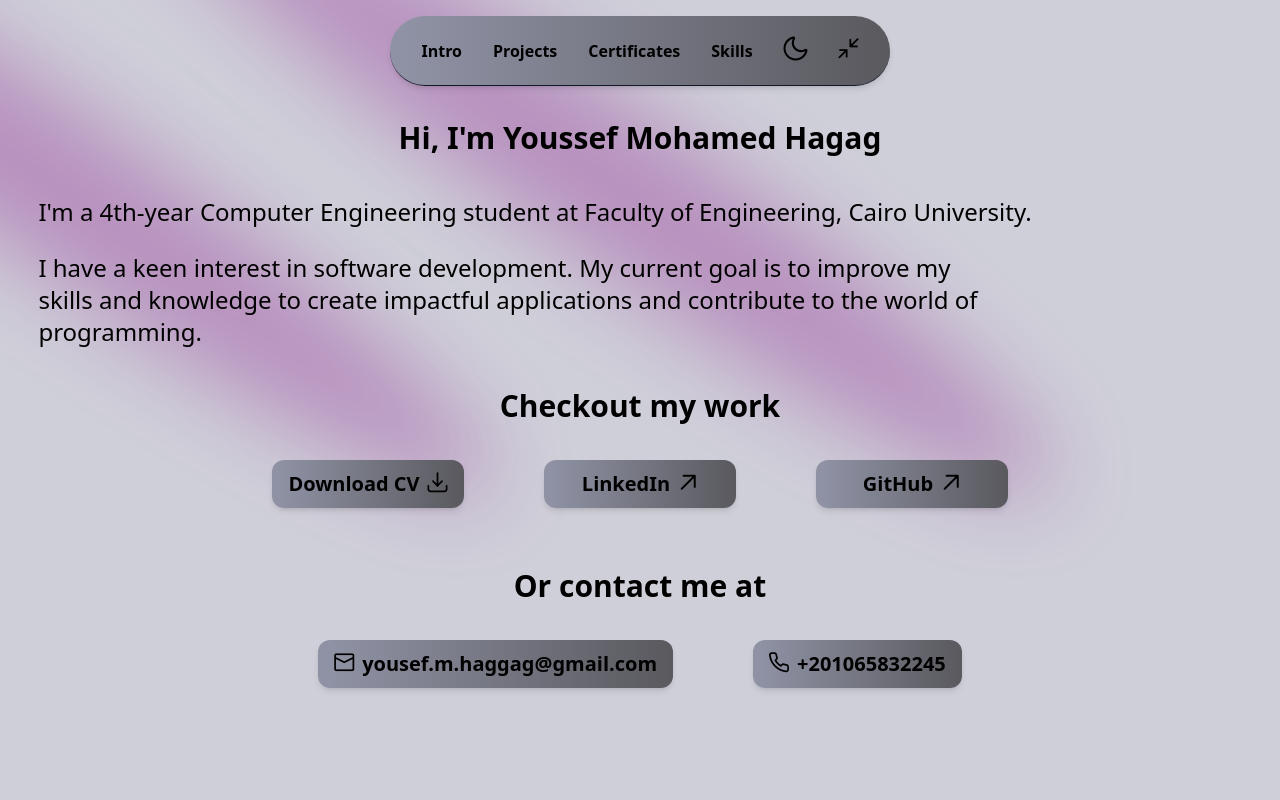
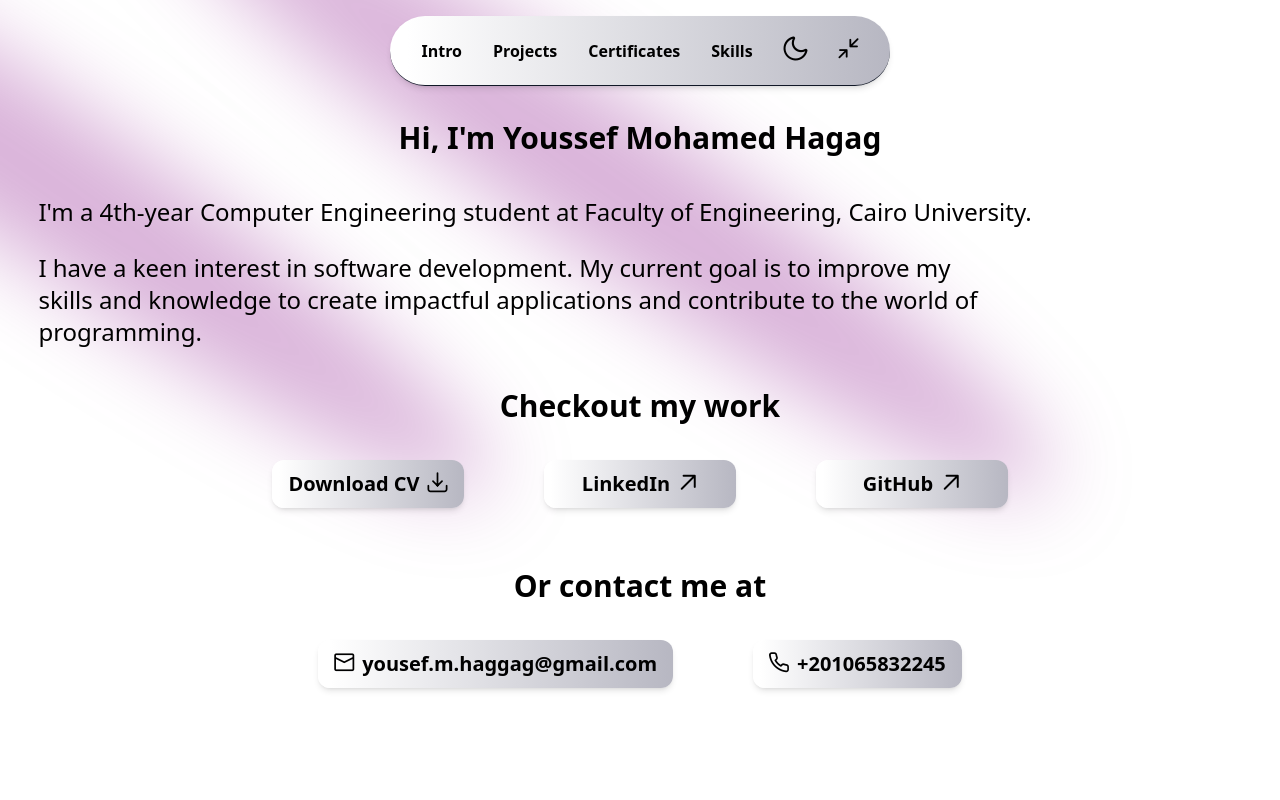
Before and after one commit to Youssef-Hagag/portfolio, a React (Create React App) app: page / in a window 1280 px wide. Shown: the top 800 px of the page. Built offline with nearby package versions, Linux system fonts and the light colour scheme.

Commit message:
changing some colors

```diff
--- a/src/Components/Button.jsx
+++ b/src/Components/Button.jsx
@@ -3,7 +3,7 @@ import "primeicons/primeicons.css"
 
 export default function Button({ text, onClick, icon, iconBeforeText }) {
   return (
-    <button className="bg-button-gradient button-hover min-h-12 min-w-48 rounded-xl px-4 py-2 text-xl font-bold shadow-md focus:outline-none" onClick={onClick}>
+    <button className="bg-button-gradient dark:bg-button-gradient-dark button-hover min-h-12 min-w-48 rounded-xl px-4 py-2 text-xl font-bold shadow-md focus:outline-none" onClick={onClick}>
       {icon && iconBeforeText && <i className={`pi pi-${icon} mr-2`}></i>}
       {text}
       {icon && !iconBeforeText && <i className={`pi pi-${icon} ml-2`}></i>}
--- a/src/Components/Nav.jsx
+++ b/src/Components/Nav.jsx
@@ -1,55 +1,72 @@
-import React, { useState, useEffect } from "react"
-import ThemeToggle from "./ThemeToggle"
+import React, { useState, useEffect } from "react";
+import ThemeToggle from "./ThemeToggle";
 
 const Nav = () => {
   const scrollToSection = (id) => {
-    const section = document.getElementById(id)
-    section.scrollIntoView({ behavior: "smooth" })
-  }
+    const section = document.getElementById(id);
+    section.scrollIntoView({ behavior: "smooth" });
+  };
 
-  const [navVisible, setNavVisible] = useState(true)
-  const [lastScrollY, setLastScrollY] = useState(0)
-  const [collapsed, setCollapsed] = useState(false)
+  const [navVisible, setNavVisible] = useState(true);
+  const [lastScrollY, setLastScrollY] = useState(0);
+  const [collapsed, setCollapsed] = useState(false);
 
   useEffect(() => {
     const handleScroll = () => {
       if (window.scrollY > lastScrollY) {
         // Scrolling down
-        setNavVisible(false)
+        setNavVisible(false);
       } else {
         // Scrolling up
-        setNavVisible(true)
+        setNavVisible(true);
       }
-      setLastScrollY(window.scrollY)
-    }
+      setLastScrollY(window.scrollY);
+    };
 
-    window.addEventListener("scroll", handleScroll)
+    window.addEventListener("scroll", handleScroll);
 
     return () => {
-      window.removeEventListener("scroll", handleScroll)
-    }
-  }, [lastScrollY])
+      window.removeEventListener("scroll", handleScroll);
+    };
+  }, [lastScrollY]);
 
   return (
-    <nav className={`bg-button-gradient fixed left-0 right-0 z-[100] mx-auto mt-4 flex h-[70px] justify-around rounded-full border-b border-gray-900 px-4 py-2 text-xs font-bold shadow-md transition-transform duration-500 ${collapsed ? "w-[70px] translate-x-[40vw]" : "translate-x-0 sm:w-[500px]"} ${navVisible ? "translate-y-0" : "-translate-y-[150%]"}  sm:text-base`}>
+    <nav
+      className={`bg-button-gradient dark:bg-button-gradient-dark fixed left-0 right-0 z-[100] mx-auto mt-4 flex h-[70px] justify-around rounded-full border-b border-gray-900 px-4 py-2 text-xs font-bold shadow-md transition-transform duration-500 ${collapsed ? "w-[70px] translate-x-[40vw]" : "translate-x-0 sm:w-[500px]"} ${navVisible ? "translate-y-0" : "-translate-y-[150%]"} sm:text-base`}
+    >
       {!collapsed && (
         <>
-          <button className="hover:opacity-50 focus:outline-none" onClick={() => scrollToSection("Intro")}>
+          <button
+            className="hover:opacity-50 focus:outline-none"
+            onClick={() => scrollToSection("Intro")}
+          >
             Intro
           </button>
-          <button className="hover:opacity-50 focus:outline-none" onClick={() => scrollToSection("Projects")}>
+          <button
+            className="hover:opacity-50 focus:outline-none"
+            onClick={() => scrollToSection("Projects")}
+          >
             Projects
           </button>
-          <button className="hover:opacity-50 focus:outline-none" onClick={() => scrollToSection("Certificates")}>
+          <button
+            className="hover:opacity-50 focus:outline-none"
+            onClick={() => scrollToSection("Certificates")}
+          >
             Certificates
           </button>
-          <button className="hover:opacity-50 focus:outline-none" onClick={() => scrollToSection("Skills")}>
+          <button
+            className="hover:opacity-50 focus:outline-none"
+            onClick={() => scrollToSection("Skills")}
+          >
             Skills
           </button>
           <ThemeToggle />
         </>
       )}
-      <button className="hover:opacity-50 focus:outline-none" onClick={() => setCollapsed(!collapsed)}>
+      <button
+        className="hover:opacity-50 focus:outline-none"
+        onClick={() => setCollapsed(!collapsed)}
+      >
         {!collapsed ? (
           <i className="pi pi-arrow-down-left-and-arrow-up-right-to-center text-xl"></i>
         ) : (
@@ -57,7 +74,7 @@ const Nav = () => {
         )}
       </button>
     </nav>
-  )
-}
+  );
+};
 
-export default Nav
+export default Nav;
--- a/src/Components/Skills.jsx
+++ b/src/Components/Skills.jsx
@@ -63,13 +63,16 @@ const skillsData = {
 const Skills = () => {
   return (
     <IconContext.Provider value={{ size: "1.5em" }}>
-      <div className="skills-section w-[90%] m-auto">
+      <div className="skills-section m-auto w-[90%]">
         {Object.entries(skillsData).map(([category, skills]) => (
           <div key={category} className="skills-category p-5">
             <h3 className="my-4 text-lg font-bold">{category}</h3>
-            <div className="flex justify-evenly flex-wrap gap-5">
+            <div className="flex flex-wrap justify-evenly gap-5">
               {skills.map((skill, index) => (
-                <div key={index} className="skill-item flex justify-center w-48 h-10">
+                <div
+                  key={index}
+                  className="skill-item flex h-12 w-48 items-center justify-center rounded-full bg-white dark:bg-black border border-black dark:border-white transition-all duration-300 hover:scale-110 hover:cursor-default"
+                >
                   <skill.icon className="mr-2 text-xl" />
                   <span>{skill.name}</span>
                 </div>
--- a/src/index.css
+++ b/src/index.css
@@ -19,23 +19,3 @@ p, h1, h2, h3, h4, h5, h6 {
 .section {
   padding: 10vh 3vw 0 3vw;
 }
-
-.bg-button-gradient {
-  background-image: linear-gradient(90deg, #8f92a4 3.4%, #59595e 100%);
-}
-
-.button-hover:hover {
-  background-image: none;
-  background-color: #59595e;
-  cursor:pointer;
-}
-
-.bg-button-gradient-dark {
-  background-image: linear-gradient(90deg, #161A31 3.4%, #06091F 100%);
-}
-
-.button-hover-dark:hover {
-  background-image: none;
-  background-color: #06091F;
-  cursor:pointer;
-}
--- a/tailwind.config.js
+++ b/tailwind.config.js
@@ -9,13 +9,19 @@ module.exports = {
         section3Dark: "#080b23",
         section4Dark: "#06091e",
         section5Dark: "#040715",
-        section1: "#cfcfd9",
-        section2: "#a5a5b2",
-        section3: "#7e7e87",
-        section4: "#56565c",
-        section5: "#434346",
+        section1: "#ffffff",
+        section2: "#f1f1f1",
+        section3: "#dedede",
+        section4: "#d1d1d1",
+        section5: "#c4c4c4",
         cardBackgroundDark: "#212641",
-        cardBackground: "#56565c",
+        cardBackground: "#ffffff",
+        buttonHover: "#59595e",
+        buttonHoverDark: "#06091F",
+      },
+      backgroundImage: {
+        'button-gradient': 'linear-gradient(90deg, #ffffff 3.4%, #b7b7c2 100%)',
+        'button-gradient-dark': 'linear-gradient(90deg, #c4c4c4 3.4%, #06091F 100%)',
       },
       animation: {
         spotlight: "spotlight 2s ease .75s 1 forwards",
@@ -34,5 +40,26 @@ module.exports = {
       },
     },
   },
-  plugins: [],
-}
+  plugins: [
+    function ({ addUtilities }) {
+      addUtilities({
+        '.bg-button-gradient': {
+          backgroundImage: 'linear-gradient(90deg, #ffffff 3.4%, #b7b7c2 100%)',
+        },
+        '.button-hover:hover': {
+          backgroundImage: 'none',
+          backgroundColor: '#59595e',
+          cursor: 'pointer',
+        },
+        '.bg-button-gradient-dark': {
+          backgroundImage: 'linear-gradient(90deg, #8f92a4 3.4%, #59595e 100%)',
+        },
+        '.button-hover-dark:hover': {
+          backgroundImage: 'none',
+          backgroundColor: '#06091F',
+          cursor: 'pointer',
+        },
+      });
+    },
+  ],
+};
```
